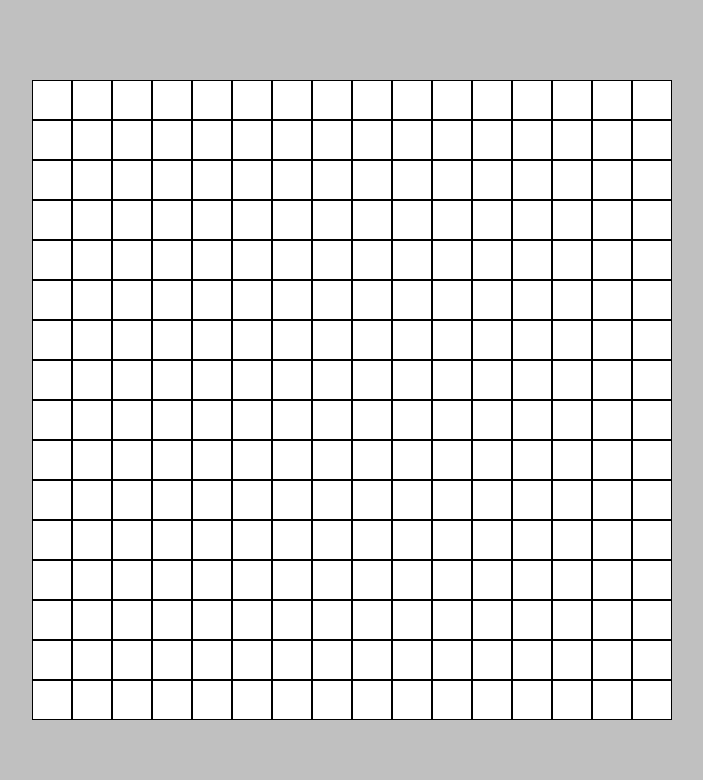
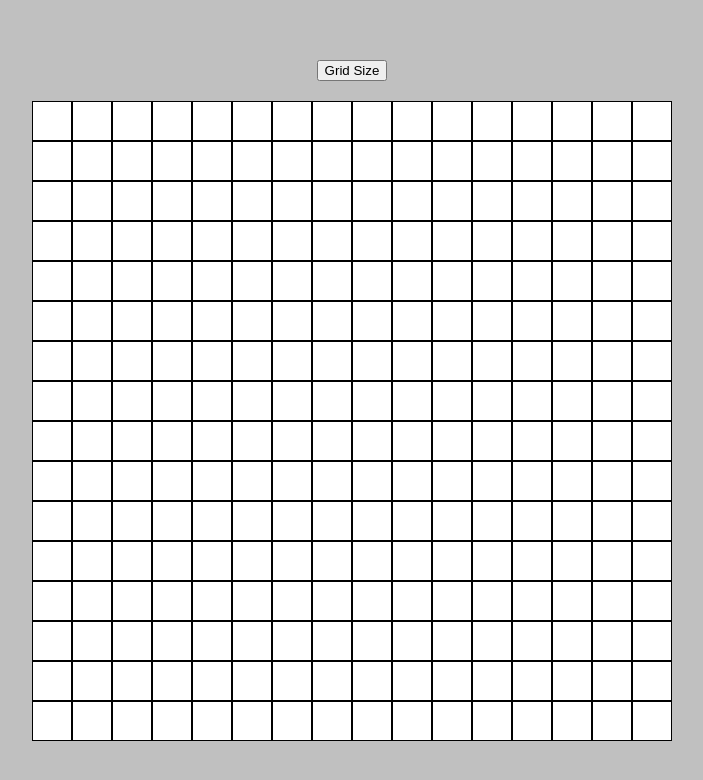
Before and after one commit to tenkt/Etch-A-Sketch, a plain HTML site: page index.html in a window 1280 px wide. Shown: the whole page, without its empty margins (288-991 px from the left). Drawn offline with Linux system fonts and the light colour scheme.

Commit message:
Create reset-button to prompt gridSize.

```diff
--- a/index.html
+++ b/index.html
@@ -7,6 +7,9 @@
     <script src="script.js" defer></script>
   </head>
   <body>
+    <div class="reset-button">
+      <button class="button">Grid Size</button>
+    </div>
     <div class = 'container'>
 
     </div>
--- a/script.js
+++ b/script.js
@@ -1,7 +1,8 @@
 const container = document.querySelector('.container');
-const gridSize = 16;
+const buttonPrompt = document.querySelector('button')
+let gridSize = 16;
 
-const createGrid = (gridSize) => {
+function createGrid(gridSize) {
   for (let i = 0; i < gridSize; i++) {
     const row = document.createElement('div');
     row.classList.add('row');
@@ -13,14 +14,18 @@ const createGrid = (gridSize) => {
       squareBox.style.width = `${widthAndHeight}px`;
       squareBox.style.height = `${widthAndHeight}px`;
       squareBox.addEventListener('mouseenter', () => {
-        squareBox.style.backgroundColor = 'red'
-      })
+        squareBox.style.backgroundColor = 'red';
+      });
       row.appendChild(squareBox);
     }
     container.appendChild(row);
   }
 }
 
+createGrid(gridSize);
+
+buttonPrompt.addEventListener('click', () => {
+  let inputSize = Number(prompt('Enter grid size:'))
 
 
-createGrid(gridSize);
+});
--- a/style.css
+++ b/style.css
@@ -1,12 +1,16 @@
 html, body {
     display: flex;
+    flex-direction: column;
     justify-content: center;
     align-items: center;
     height: 100%;
     width: 100%;
     background-color: silver;
 }
-
+.reset-button {
+    display: flex;
+    margin-bottom: 20px;
+}
 .container {
 }
 
```
